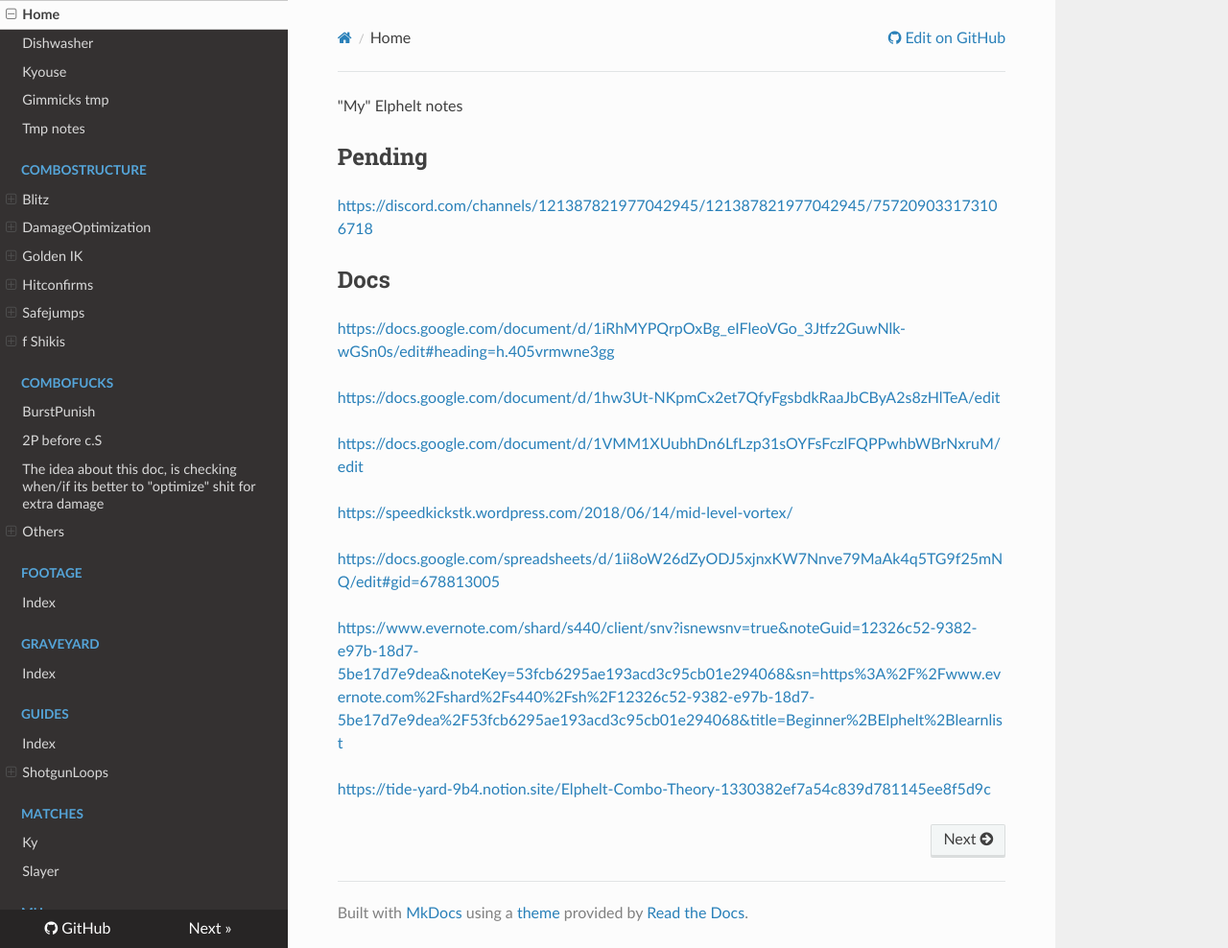
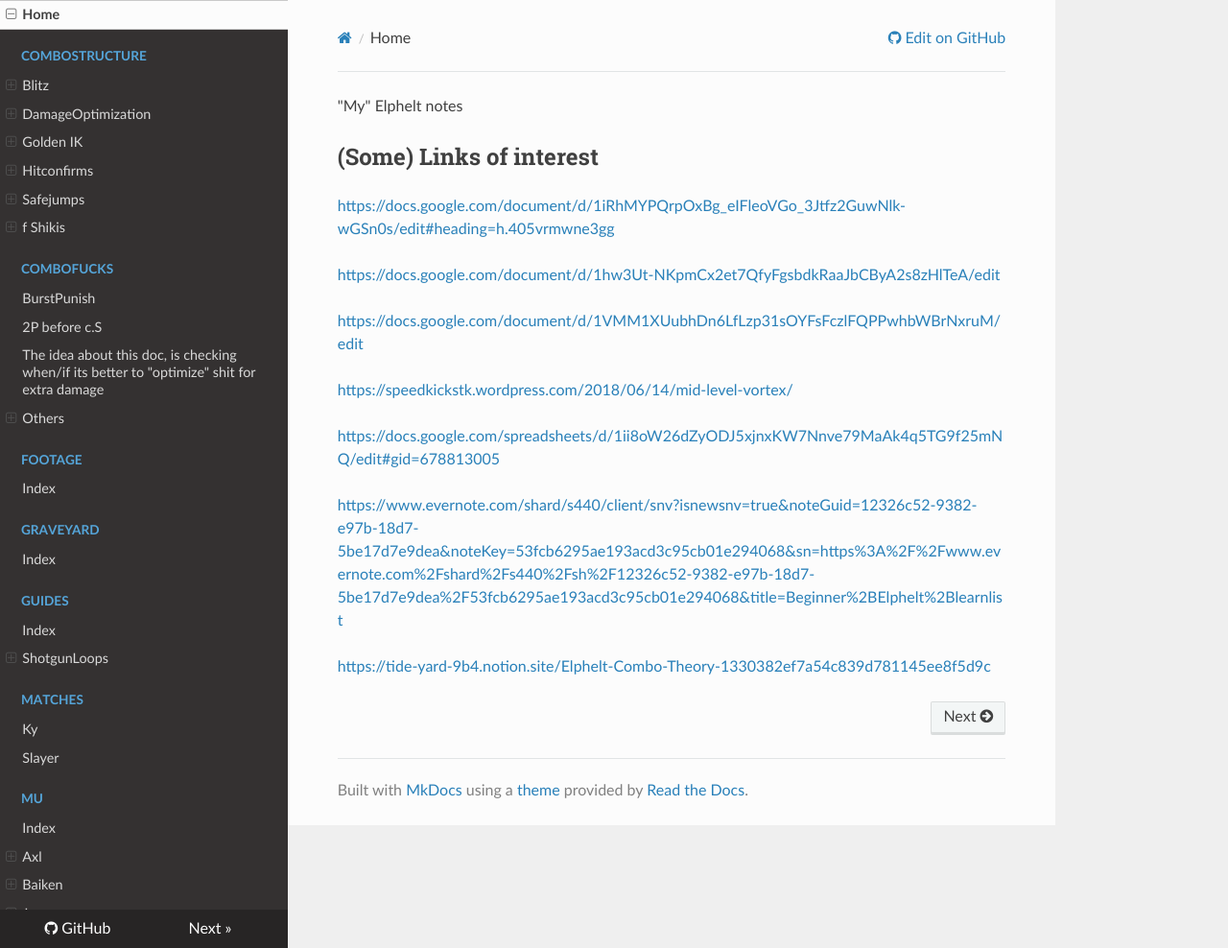
Before and after one commit to OriolFilter/Elphelt, an MkDocs documentation site: the page built from docs/README.md, in a window 1280 px wide and 988 px high. Shown: the whole window at 96% size. Built offline with MkDocs 1.6.1, drawn with Linux system fonts in a browser that asks for light colours; nearby versions of some CDN libraries.

Commit message:
Moved some things to unsorted to avoid getting webpaged

```diff
--- a/docs/README.md
+++ b/docs/README.md
@@ -1,13 +1,12 @@
 
 "My" Elphelt notes
 
-## Pending
-
-https://discord.com/channels/121387821977042945/121387821977042945/757209033173106718
 
 
 
-## Docs
+
+
+## (Some) Links of interest
 
 https://docs.google.com/document/d/1iRhMYPQrpOxBg_eIFleoVGo_3Jtfz2GuwNlk-wGSn0s/edit#heading=h.405vrmwne3gg
 
```
Also changed, not shown: unsorted/Pending.md (added, +3 -0 lines), unsorted/Dishwasher.md (renamed from docs/Dishwasher.md), unsorted/Kyouse.md (renamed from docs/Kyouse.md), unsorted/gimmicks_tmp.md (renamed from docs/gimmicks_tmp.md), unsorted/tmp_notes.md (renamed from docs/tmp_notes.md).
